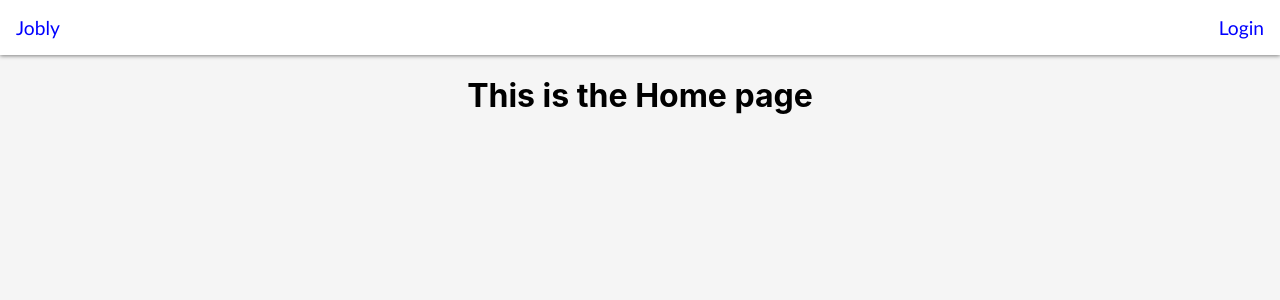
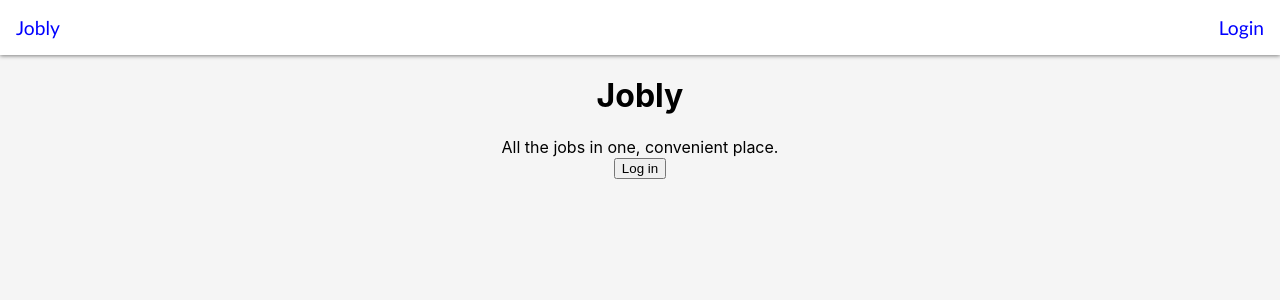
Before and after one commit to DruSerkes/react-jobly, a React (Create React App) app: page / in a window 1280 px wide. Shown: the top 300 px of the page. Built offline with nearby package versions, Linux system fonts and the light colour scheme.

Commit message:
Add Home component

```diff
--- /dev/null
+++ b/src/Home.js
@@ -0,0 +1,23 @@
+import React, { useContext } from 'react';
+import { Link } from 'react-router-dom';
+import userContext from './Context';
+
+const Home = () => {
+	const { currentUser } = useContext(userContext);
+
+	return (
+		<div className="Home">
+			<h1>Jobly</h1>
+			<p>All the jobs in one, convenient place.</p>
+			{currentUser ? (
+				<h2>Welcome Back!</h2>
+			) : (
+				<Link to="/login">
+					<button>Log in</button>
+				</Link>
+			)}
+		</div>
+	);
+};
+
+export default Home;
--- a/src/JoblyApi.js
+++ b/src/JoblyApi.js
@@ -42,17 +42,13 @@ class JoblyApi {
 		return res.jobs;
 	}
 
-	// This is going to need some debugging probably
 	static async login(data) {
 		let res = await this.request('login', data, 'post');
-		console.log('res inside the API function: ', res);
 		return res.token;
 	}
 
-	// So is this likely
 	static async register(data) {
 		let res = await this.request('users', data, 'post');
-		console.log('res inside the API register function: ', res);
 		return res.token;
 	}
 }
--- a/src/Routes.js
+++ b/src/Routes.js
@@ -4,6 +4,7 @@ import Company from './Company';
 import Companies from './Companies';
 import Jobs from './Jobs';
 import Login from './Login';
+import Home from './Home';
 
 const Routes = () => {
 	return (
@@ -19,15 +20,14 @@ const Routes = () => {
 			</Route>
 			<Route exact path="/login">
 				<Login />
-				{/* <h1>This is the Login page</h1> */}
 			</Route>
 			<Route exact path="/profile">
 				{/* <Profile /> */}
 				<h1>This is the Profile page</h1>
 			</Route>
 			<Route exact path="/">
-				{/* <Home /> */}
-				<h1>This is the Home page</h1>
+				<Home />
+				{/* <h1>This is the Home page</h1> */}
 			</Route>
 			<Redirect path="/" to="/" />
 		</Switch>
```
